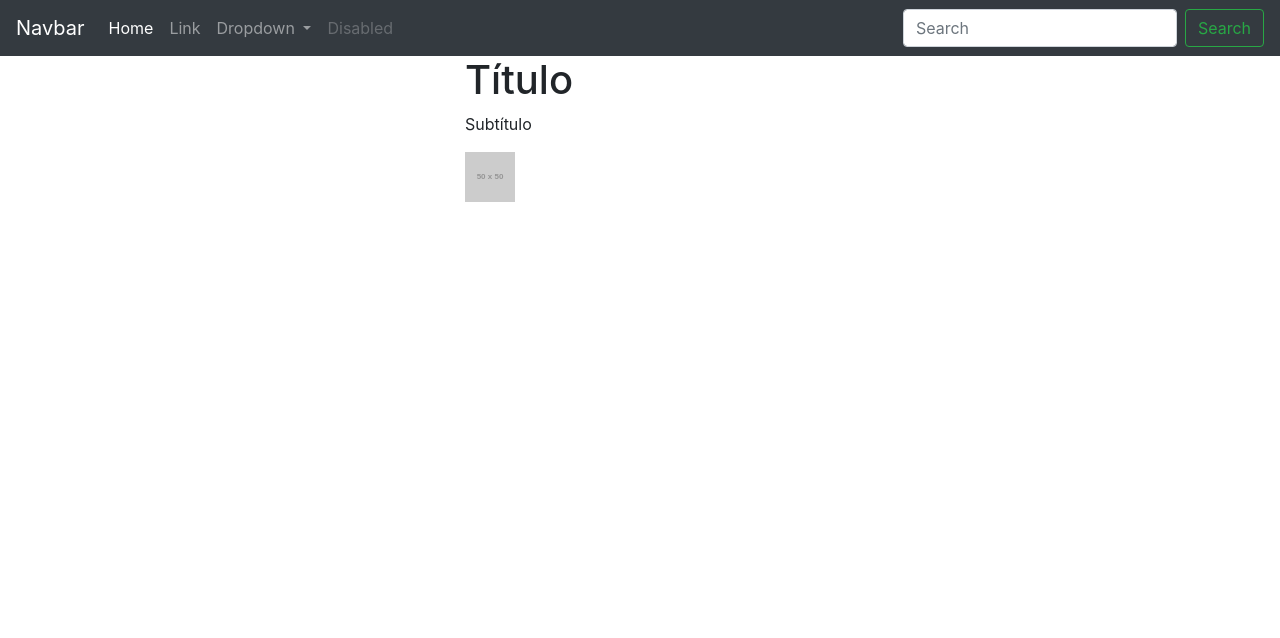
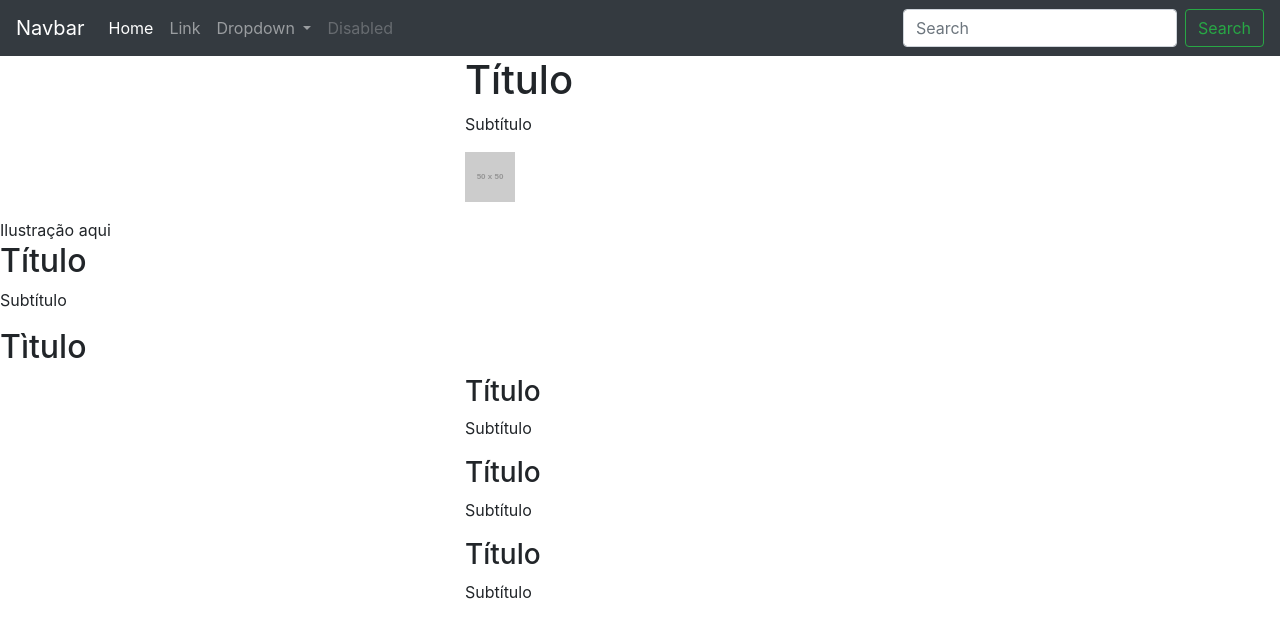
Before and after one commit to DanicoSantos/sieg-landing-page, a plain HTML site: page index.html in a window 1280 px wide. Drawn offline with nearby package versions, Linux system fonts and the light colour scheme; placeholder pictures from the web are drawn by us.

Commit message:
feat: create basic pillars markup

```diff
--- a/index.html
+++ b/index.html
@@ -62,7 +62,7 @@
             <div class="container banner__container">
                 <div class="row">
                     <div class="offset-4 col">
-                        <h1 class="banner__title" >Título</h1>
+                        <h1 class="banner__title">Título</h1>
                         <p class="banner__subtitle">Subtítulo</p>
                         <figure class="banner__scroll-icon">
                             <img src="https://via.placeholder.com/50" alt="scroll">
@@ -80,11 +80,41 @@
     <main>
         <!-- begin:Disclaimer -->
         <section class="disclaimer">
+            <div class="disclamer_illustration">Ilustração aqui</div>
+            <h2 class="disclaimer__title">Título</h2>
+            <p class="disclaimer__subtitle">Subtítulo</p>
         </section>
         <!-- end:Disclaimer -->
 
         <!-- begin:Pillars -->
-        <section class="pillars"></section>
+        <section class="pillars">
+            <h2 class="pillars__title">Tìtulo</h2>
+
+            <div class="container">
+                <div class="row">
+                    <div class="offset-4 col-8">
+                        <div class="pillars__illustration"></div>
+                        <h3 class="pillars__title pillars__title_secondary">Título</h3>
+                        <p class="pillars__subtitle">Subtítulo</p>
+                    </div>
+
+                    <div class="offset-4 col-8">
+                        <div class="pillars__illustration"></div>
+                        <h3 class="pillars__title pillars__title_secondary">Título</h3>
+                        <p class="pillars__subtitle">Subtítulo</p>
+                    </div>
+
+                    <div class="offset-4 col-8">
+                        <div class="pillars__illustration"></div>
+                        <h3 class="pillars__title pillars__title_secondary">Título</h3>
+                        <p class="pillars__subtitle">Subtítulo</p>
+                    </div>
+
+                </div>
+
+            </div>
+
+        </section>
         <!-- end:Pillars -->
 
         <!-- begin:Customers -->
```
